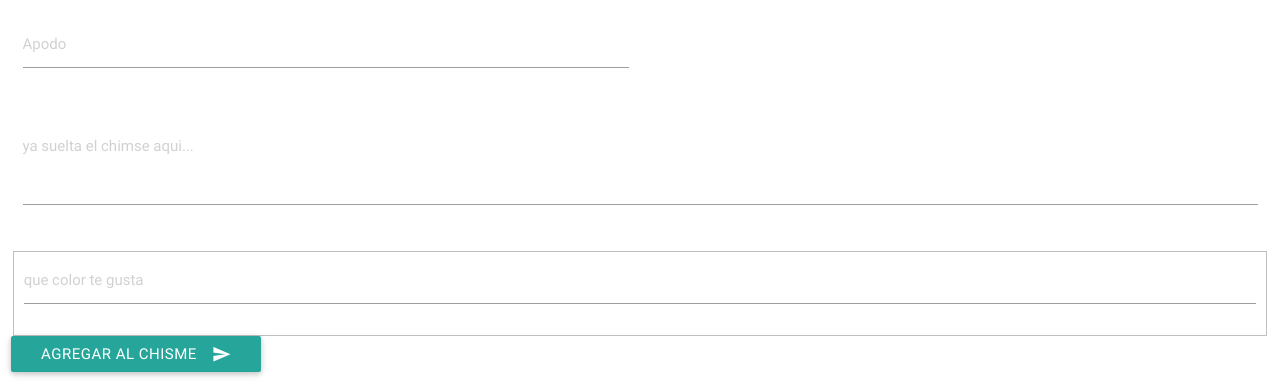
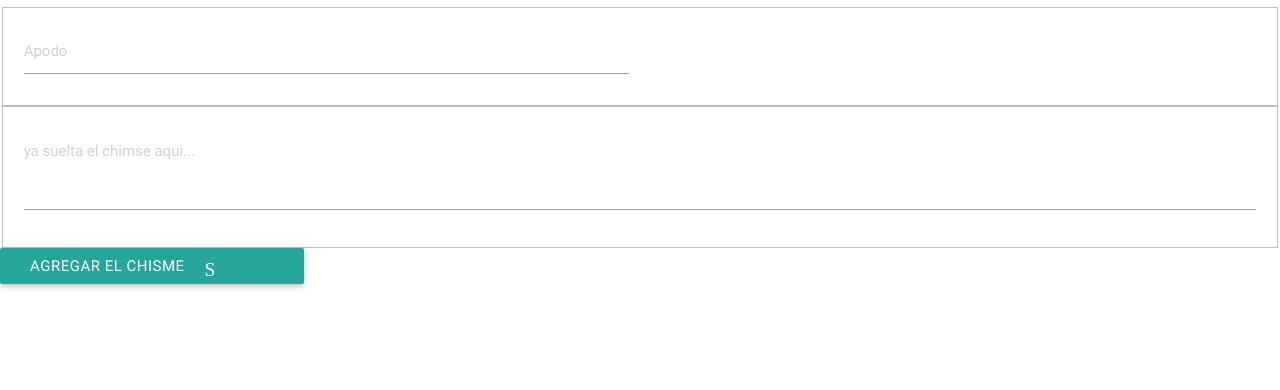
Before and after one commit to uracilo/chismografolatam, a plain HTML site: page index.html in a window 1280 px wide. Shown: the part 119-509 px from the top of the page. Drawn offline with Linux system fonts and the light colour scheme.

Commit message:
copiando el ejemplo

```diff
--- a/index.html
+++ b/index.html
@@ -34,49 +34,41 @@
 
 
   <div class="row">
-    <form class="col s12" id="gform" method="POST" action="https://script.google.com/macros/s/AKfycbyklfVFZ59HOethpPBblQ5DZl36xJzHONIRSCNZEU_U4vnrYqk/exec">
-      <div class="row">
-      <div class="input-field col s6">
-          <input placeholder="Apodo" id="first_name" type="text" class="validate">
-          <label for="first_name"></label>
-        </div>
-      </div>
+ <form id="gform" method="POST" class="pure-form pure-form-stacked"
+  action="https://script.google.com/macros/s/AKfycbyklfVFZ59HOethpPBblQ5DZl36xJzHONIRSCNZEU_U4vnrYqk/exec">
 
-      <div class="row">
-          <div class="input-field col s12">
-            <textarea type="text" placeholder="ya suelta el chimse aqui..." id="textarea1" class="materialize-textarea" length="120"></textarea>
-            <label for="Ya suelta el chisme"></label>
-          </div>
-      </div>
-<fieldset class="pure-group">
-  <label for="color"></label>
-  <input id="color" name="color" placeholder="que color te gusta" />
+ <fieldset class="pure-group">
+  <div class="input-field col s6">
+    <input placeholder="Apodo" id="first_name" type="text" class="validate">
+    <label for="first_name"></label>
+  </div>
 </fieldset>
 
+    <fieldset class="pure-group">
+	     <label for="message"></label>
+	     <div class="input-field col s12">
+	     <textarea type="text" placeholder="ya suelta el chimse aqui..." id="textarea1" class="materialize-textarea" length="120"></textarea>
+    </fieldset>
 
-  <div>
-
-		     <button class="btn waves-effect waves-light" type="submit" name="action">Agregar al chisme
-		    <i class="material-icons right">send</i>
+     <button class="btn waves-effect waves-light" type="submit" name="action">Agregar el chisme
+		    <i class="material-icons right">&nbsp;Send</i>
 		  </button>
-	</div>
 
     </form>
   </div>
 
-  <div class="display:none;" id="thankyou_message">
-  <h2><em>Gracias!!</em> En breve nos pondremos en contacto contigo</h2>
 
+  <div style="display:none;" id="thankyou_message">
+    <h2><em>Thanks</em> for contacting us!
+      We will get back to you soon!</h2>
+  </div>
 
-  </div>
+  <!-- Submit the Form to Google Using "AJAX" -->
+  <script data-cfasync="false" type="text/javascript"
+  src="https://cdn.rawgit.com/dwyl/html-form-send-email-via-google-script-without-server/master/form-submission-handler.js"></script>
+</body>
 
 
 
-</body>
-
-
-<script data-cfasync="false" type="text/javascript"
-src="https://cdn.rawgit.com/dwyl/html-form-send-email-via-google-script-without-server/master/form-submission-handler.js"></script>
-
 
 </html>
```
